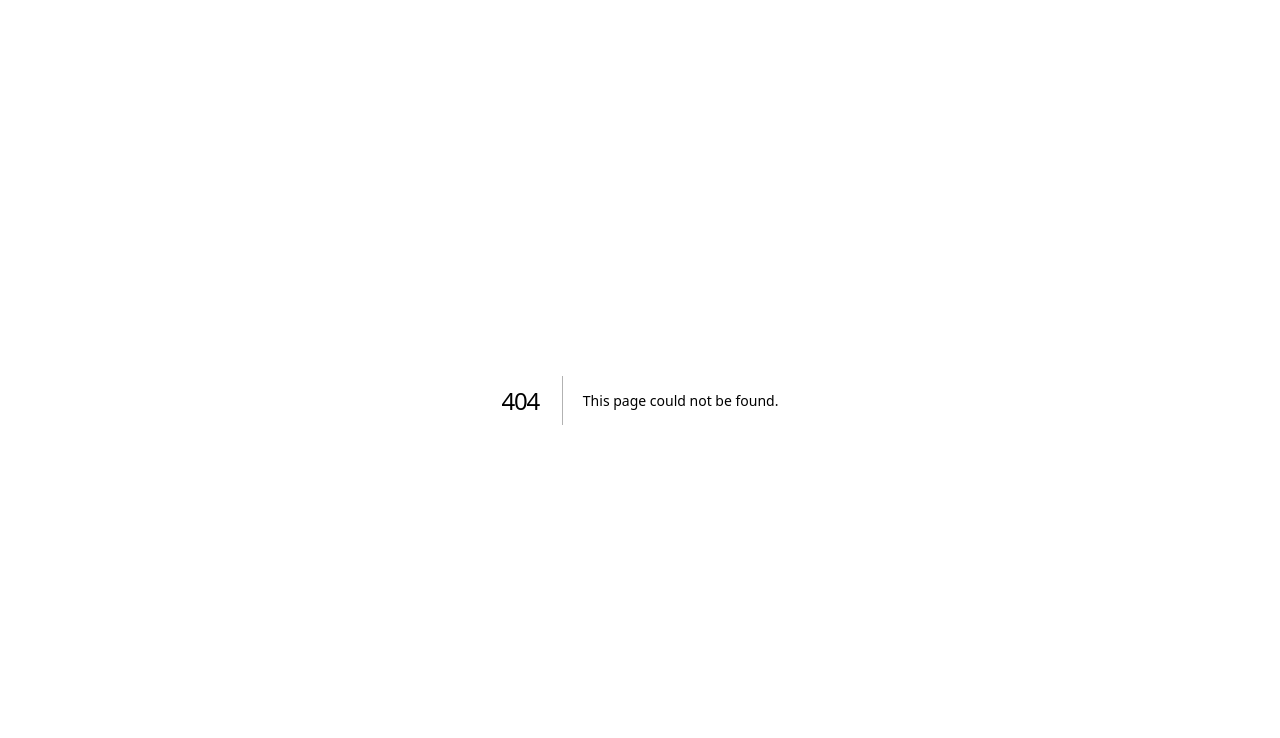
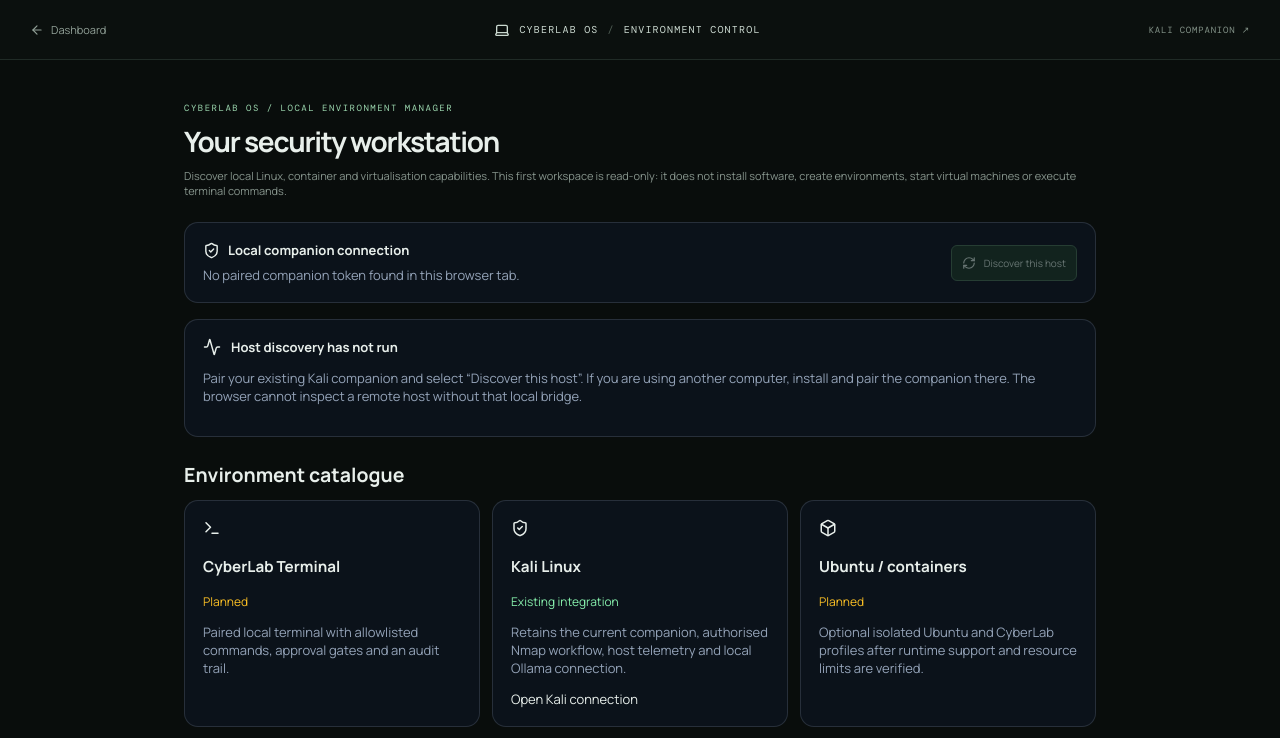
Before and after one commit to abelmiracle377-stack/cyberlab-ai, a Next.js app: page /os in a window 1280 px wide. Before the commit this address had no page. Shown: the top 738 px of the page. Built offline with nearby package versions, Linux system fonts and the light colour scheme.

Commit message:
feat: add CyberLab OS environment workspace

```diff
--- /dev/null
+++ b/app/os/page.tsx
@@ -0,0 +1,160 @@
+"use client";
+
+import { useEffect, useState } from "react";
+import Link from "next/link";
+import { Activity, ArrowLeft, Box, Cpu, HardDrive, Laptop, Network, RefreshCw, ShieldCheck, Terminal, Workflow } from "lucide-react";
+
+type RuntimeInfo = { installed: boolean; executable: string | null };
+type Capabilities = {
+  platform: string;
+  distribution: string;
+  distribution_id: string;
+  architecture: string;
+  cpu_count: number | null;
+  hardware_virtualization_device: boolean;
+  wsl: boolean;
+  runtimes: Record<string, RuntimeInfo>;
+  detected_at: string;
+  scope: string;
+};
+type Metrics = {
+  memory_bytes?: Record<string, number>;
+  disk_root_bytes?: { total: number; used: number; free: number };
+  uptime_seconds?: number | null;
+};
+
+const runtimeLabels: Record<string, string> = {
+  docker: "Docker",
+  podman: "Podman",
+  qemu: "QEMU",
+  libvirt: "libvirt",
+  virtualbox: "VirtualBox",
+};
+
+function formatBytes(value?: number) {
+  if (typeof value !== "number" || !Number.isFinite(value)) return "Unavailable";
+  const units = ["B", "KB", "GB", "TB"];
+  let amount = value;
+  let unit = 0;
+  while (amount >= 1024 && unit < units.length - 1) { amount /= 1024; unit++; }
+  return amount.toFixed(unit === 0 ? 0 : 1) + " " + units[unit];
+}
+
+export default function CyberLabOsPage() {
+  const [token, setToken] = useState("");
+  const [capabilities, setCapabilities] = useState<Capabilities | null>(null);
+  const [metrics, setMetrics] = useState<Metrics | null>(null);
+  const [busy, setBusy] = useState(false);
+  const [error, setError] = useState("");
+  const [checkedAt, setCheckedAt] = useState("");
+
+  useEffect(() => {
+    setToken(sessionStorage.getItem("cyberlab.kaliBridgeToken") || "");
+  }, []);
+
+  async function discover() {
+    const pairedToken = token.trim();
+    if (!pairedToken) {
+      setError("Pair your local Kali companion first. The existing pairing token is shared with the Models workspace.");
+      return;
+    }
+    setBusy(true);
+    setError("");
+    try {
+      const headers = { Authorization: "Bearer " + pairedToken };
+      const [capResponse, systemResponse] = await Promise.all([
+        fetch("http://127.0.0.1:8765/capabilities", { headers, cache: "no-store" }),
+        fetch("http://127.0.0.1:8765/system", { headers, cache: "no-store" }),
+      ]);
+      const capData = await capResponse.json();
+      const systemData = await systemResponse.json();
+      if (!capResponse.ok) throw new Error(capData.error || "Host capability discovery failed.");
+      if (!systemResponse.ok) throw new Error(systemData.error || "Host telemetry could not be read.");
+      setCapabilities(capData.capabilities as Capabilities);
+      setMetrics(systemData.metrics as Metrics);
+      setCheckedAt(new Date().toLocaleString());
+    } catch (cause) {
+      setError(cause instanceof Error ? cause.message : "Could not connect to the local CyberLab companion.");
+      setCapabilities(null);
+      setMetrics(null);
+    } finally {
+      setBusy(false);
+    }
+  }
+
+  const cardStyle = { border: "1px solid rgba(148,163,184,.2)", borderRadius: 14, padding: 18, background: "rgba(15,23,42,.52)" };
+  const muted = { color: "var(--muted-foreground, #94a3b8)" } as const;
+
+  return (
+    <main className="agent-shell">
+      <header className="agent-topbar">
+        <Link href="/" className="agent-back"><ArrowLeft size={14} /> Dashboard</Link>
+        <div className="agent-brand"><Laptop size={16} /> CYBERLAB OS <span className="agent-top-sep">/</span> ENVIRONMENT CONTROL</div>
+        <Link href="/kali-connection" className="agent-secure-label">KALI COMPANION ↗</Link>
+      </header>
+      <section className="agent-main">
+        <div className="agent-heading">
+          <div className="agent-overline">CYBERLAB OS / LOCAL ENVIRONMENT MANAGER</div>
+          <h1>Your security workstation</h1>
+          <p>Discover local Linux, container and virtualisation capabilities. This first workspace is read-only: it does not install software, create environments, start virtual machines or execute terminal commands.</p>
+        </div>
+
+        <section style={{ ...cardStyle, marginBottom: 16 }}>
+          <div style={{ display: "flex", justifyContent: "space-between", alignItems: "center", gap: 12, flexWrap: "wrap" }}>
+            <div>
+              <div style={{ display: "flex", alignItems: "center", gap: 8, fontWeight: 700 }}><ShieldCheck size={17} /> Local companion connection</div>
+              <p style={{ ...muted, margin: "7px 0 0" }}>{token ? "A pairing token is available in this browser tab." : "No paired companion token found in this browser tab."}</p>
+            </div>
+            <button className="report-download" type="button" onClick={discover} disabled={busy || !token}>
+              <RefreshCw size={14} /> {busy ? "Discovering…" : "Discover this host"}
+            </button>
+          </div>
+          {error && <p role="alert" style={{ color: "#fca5a5", marginTop: 12 }}>{error}</p>}
+          {checkedAt && <p style={{ ...muted, marginBottom: 0 }}>Last checked: {checkedAt}</p>}
+        </section>
+
+        {capabilities ? (
+          <>
+            <div style={{ display: "grid", gridTemplateColumns: "repeat(auto-fit,minmax(190px,1fr))", gap: 12, marginBottom: 16 }}>
+              <div style={cardStyle}><Laptop size={18} /><p style={muted}>Operating system</p><strong>{capabilities.distribution}</strong><p style={muted}>{capabilities.platform} · {capabilities.architecture}</p></div>
+              <div style={cardStyle}><Cpu size={18} /><p style={muted}>CPU cores</p><strong>{capabilities.cpu_count ?? "Unavailable"}</strong><p style={muted}>Hardware virtualisation device: {capabilities.hardware_virtualization_device ? "Detected" : "Not detected"}</p></div>
+              <div style={cardStyle}><Activity size={18} /><p style={muted}>Memory available</p><strong>{formatBytes(metrics?.memory_bytes?.MemAvailable)}</strong><p style={muted}>Total: {formatBytes(metrics?.memory_bytes?.MemTotal)}</p></div>
+              <div style={cardStyle}><HardDrive size={18} /><p style={muted}>Root disk free</p><strong>{formatBytes(metrics?.disk_root_bytes?.free)}</strong><p style={muted}>Total: {formatBytes(metrics?.disk_root_bytes?.total)}</p></div>
+            </div>
+
+            <section style={{ ...cardStyle, marginBottom: 16 }}>
+              <h2 style={{ marginTop: 0 }}>Environment runtimes</h2>
+              <div style={{ display: "grid", gridTemplateColumns: "repeat(auto-fit,minmax(180px,1fr))", gap: 10 }}>
+                {Object.entries(capabilities.runtimes).map(([id, runtime]) => (
+                  <div key={id} style={{ border: "1px solid rgba(148,163,184,.18)", borderRadius: 10, padding: 13 }}>
+                    <div style={{ display: "flex", justifyContent: "space-between", gap: 8, alignItems: "center" }}>
+                      <strong>{runtimeLabels[id] || id}</strong>
+                      <span style={{ color: runtime.installed ? "#86efac" : "#fbbf24", fontSize: 12 }}>{runtime.installed ? "Detected" : "Not detected"}</span>
+                    </div>
+                    <p style={{ ...muted, fontSize: 12, overflowWrap: "anywhere", marginBottom: 0 }}>{runtime.executable || "No executable found on PATH"}</p>
+                  </div>
+                ))}
+              </div>
+              <p style={muted}>WSL: {capabilities.wsl ? "Detected" : "Not detected"} · KVM device: {capabilities.hardware_virtualization_device ? "Present" : "Not present"}</p>
+              <p style={muted}>{capabilities.scope}</p>
+            </section>
+          </>
+        ) : (
+          <section style={{ ...cardStyle, marginBottom: 16 }}>
+            <div style={{ display: "flex", alignItems: "center", gap: 10 }}><Activity size={18} /><strong>Host discovery has not run</strong></div>
+            <p style={muted}>Pair your existing Kali companion and select “Discover this host”. If you are using another computer, install and pair the companion there. The browser cannot inspect a remote host without that local bridge.</p>
+          </section>
+        )}
+
+        <h2 style={{ margin: "24px 0 12px" }}>Environment catalogue</h2>
+        <div style={{ display: "grid", gridTemplateColumns: "repeat(auto-fit,minmax(230px,1fr))", gap: 12 }}>
+          <div style={cardStyle}><Terminal size={18} /><h3>CyberLab Terminal</h3><span style={{ color: "#fbbf24", fontSize: 12 }}>Planned</span><p style={muted}>Paired local terminal with allowlisted commands, approval gates and an audit trail.</p></div>
+          <div style={cardStyle}><ShieldCheck size={18} /><h3>Kali Linux</h3><span style={{ color: "#86efac", fontSize: 12 }}>Existing integration</span><p style={muted}>Retains the current companion, authorised Nmap workflow, host telemetry and local Ollama connection.</p><Link href="/kali-connection">Open Kali connection</Link></div>
+          <div style={cardStyle}><Box size={18} /><h3>Ubuntu / containers</h3><span style={{ color: "#fbbf24", fontSize: 12 }}>Planned</span><p style={muted}>Optional isolated Ubuntu and CyberLab profiles after runtime support and resource limits are verified.</p></div>
+          <div style={cardStyle}><Workflow size={18} /><h3>Virtual machines</h3><span style={{ color: "#fbbf24", fontSize: 12 }}>Planned</span><p style={muted}>Local QEMU/KVM, VirtualBox or other supported hypervisor integration with explicit lifecycle approvals.</p></div>
+        </div>
+        <p className="agent-disclaimer" style={{ marginTop: 18 }}>CyberLab OS is currently an environment-management foundation, not a bootable Linux distribution or a hypervisor. The future bootable image will be built only after the local environment and update model are validated.</p>
+      </section>
+    </main>
+  );
+}
```
